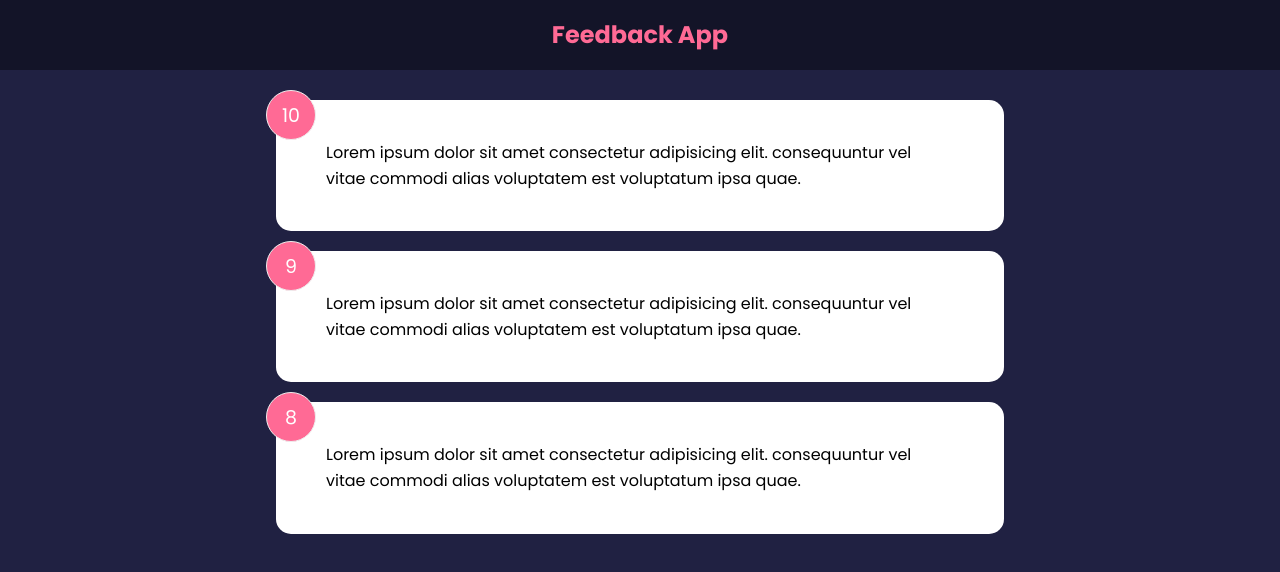
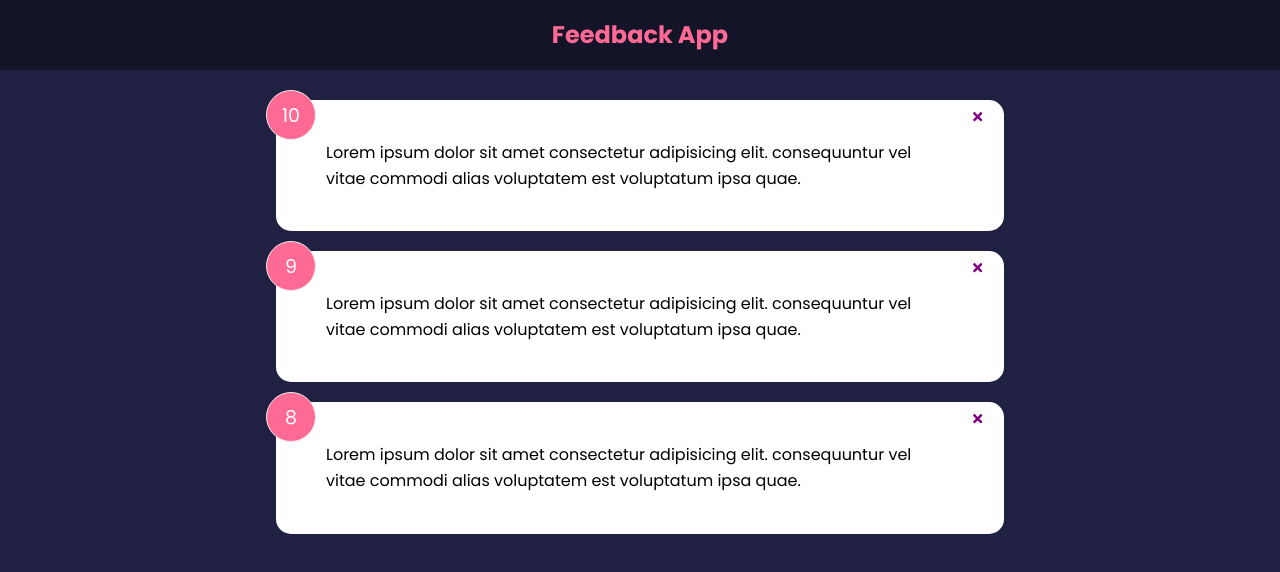
Before and after one commit to almoglev/Feedback-App, a React (Create React App) app: page / in a window 1280 px wide. Shown: the top 572 px of the page. Built offline with nearby package versions, Linux system fonts and the light colour scheme.

Commit message:
Deleting a feedback + using fa icon

```diff
--- a/package.json
+++ b/package.json
@@ -8,6 +8,7 @@
     "@testing-library/user-event": "^13.5.0",
     "react": "^17.0.2",
     "react-dom": "^17.0.2",
+    "react-icons": "^4.3.1",
     "react-scripts": "5.0.0",
     "web-vitals": "^2.1.3"
   },
--- a/src/App.js
+++ b/src/App.js
@@ -5,12 +5,21 @@ import FeedbackData from './data/FeedbackData';
 
 function App(){
     const [feedback, setFeedback] = useState(FeedbackData);
-
+    const deleteFeedback = (id) => {
+        if(window.confirm('Are you sure you want to delete this feeback?')){
+            setFeedback(
+                // filter out the feedback we wish to delete by returning a list of all feedbacks without it
+                feedback.filter((itemToKeep)=> itemToKeep.id !== id)
+            )
+        }
+    }
     return(
         <>
             <Header />
             <div className="container">
-                <FeedbackList feedback={feedback}/>
+                <FeedbackList
+                 feedback={feedback}
+                 handleDelete = {deleteFeedback}/>
             </div>
         </>
     )
--- a/src/components/FeedbackItem.jsx
+++ b/src/components/FeedbackItem.jsx
@@ -1,10 +1,14 @@
 import PropTypes from 'prop-types'
 import Card from "./shared/Card";
+import { FaTimes } from 'react-icons/fa';
 
 function FeedbackItem(props) {
     return (
         <Card>
             <div className='num-display'>{props.item.rating}</div>
+            <button className='close' onClick={() => props.handleDelete(props.item.id)}>
+                <FaTimes color='purple'/>
+            </button>
             <div className='text-display'>{props.item.text}</div>
         </Card>
     )
--- a/src/components/FeedbackList.jsx
+++ b/src/components/FeedbackList.jsx
@@ -11,7 +11,11 @@ function FeedbackList(props) {
     return (
         <div className='feedback-list'>
             {props.feedback.map((item)=>(
-                <FeedbackItem key={item.id} item={item}/>
+                <FeedbackItem
+                 key={item.id}
+                 item={item}
+                 handleDelete={props.handleDelete}
+                />
             ))}
         </div>
     )
```
Also changed, not shown: 1 other file (tests, documents, lock files or other folders).
